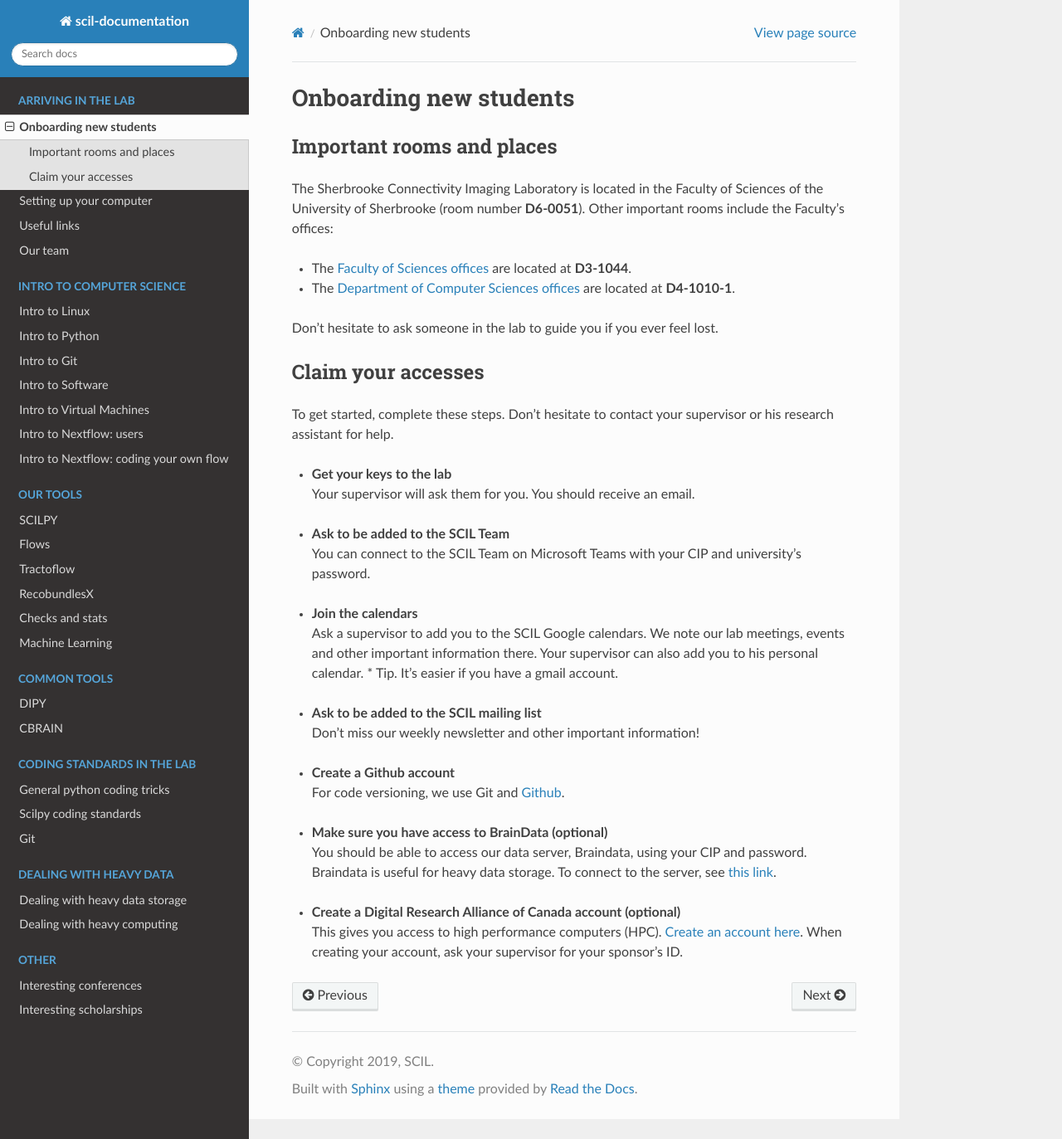
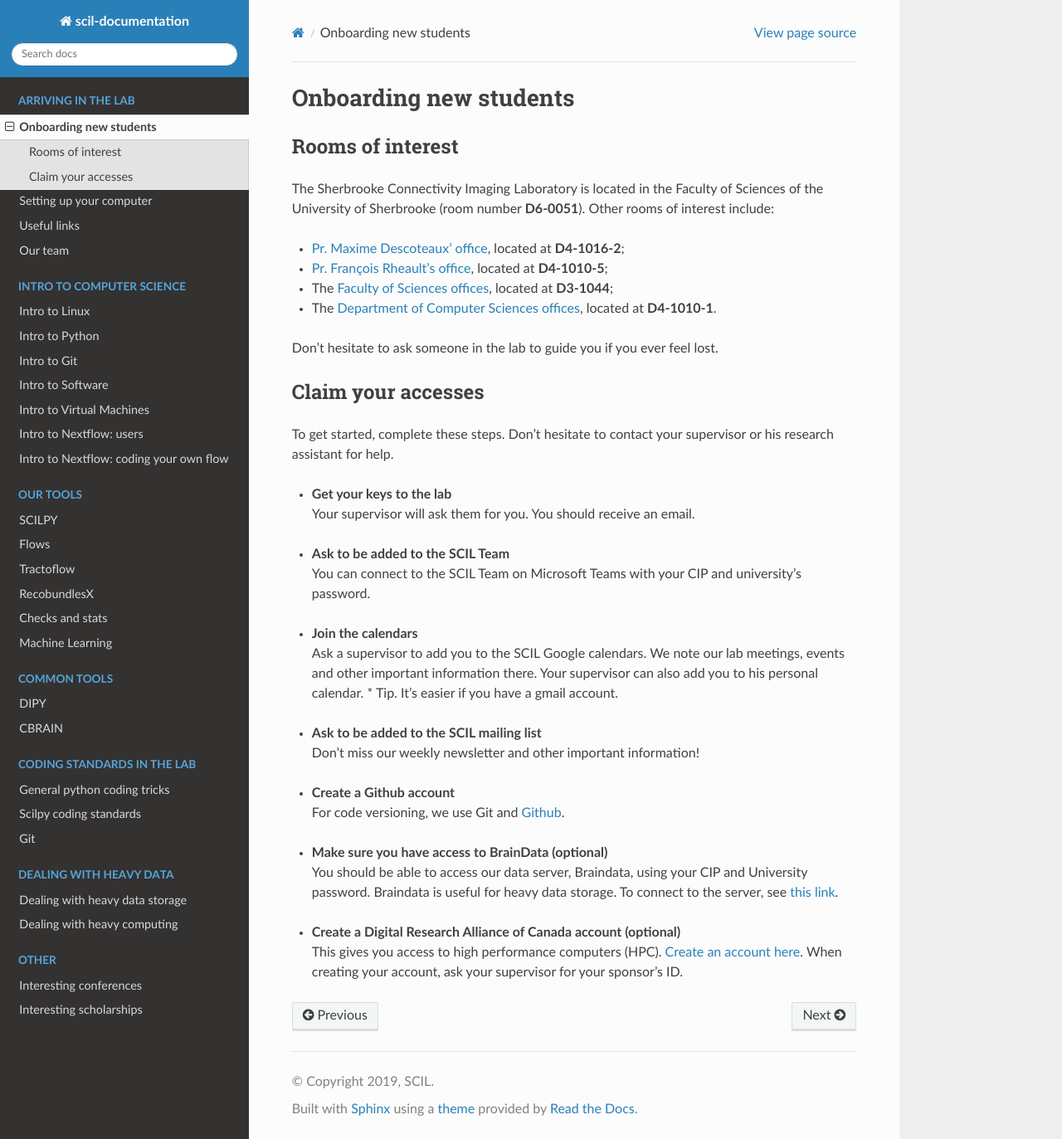
Before and after one commit to scilus/scil-documentation, a Sphinx documentation site: the page built from source/arriving/welcome.rst, in a window 1280 px wide and 1373 px high. Shown: the whole window at 83% size. Built offline with Sphinx 7.4.7 and the Read the Docs theme 2.0.0, drawn with Linux system fonts in a browser that asks for light colours.

Commit message:
Address Phil's comments

```diff
--- a/source/arriving/welcome.rst
+++ b/source/arriving/welcome.rst
@@ -3,12 +3,14 @@
 Onboarding new students
 =======================
 
-Important rooms and places
+Rooms of interest
 """"""""""""""""""""""""""
-The Sherbrooke Connectivity Imaging Laboratory is located in the Faculty of Sciences of the University of Sherbrooke (room number **D6-0051**). Other important rooms include the Faculty’s offices:
+The Sherbrooke Connectivity Imaging Laboratory is located in the Faculty of Sciences of the University of Sherbrooke (room number **D6-0051**). Other rooms of interest include:
 
-* The `Faculty of Sciences offices <https://www.usherbrooke.ca/sciences/nous-joindre>`_ are located at **D3-1044**.
-* The `Department of Computer Sciences offices <https://www.usherbrooke.ca/informatique/nous-joindre>`_ are located at **D4-1010-1**.
+* `Pr. Maxime Descoteaux' office <https://www.usherbrooke.ca/informatique/nous-joindre/personnel/corps-professoral/professeurs/maxime-descoteaux>`_, located at **D4-1016-2**;
+* `Pr. François Rheault's office <https://www.usherbrooke.ca/informatique/nous-joindre/personnel/corps-professoral/professeurs/francois-rheault>`_, located at **D4-1010-5**;
+* The `Faculty of Sciences offices <https://www.usherbrooke.ca/sciences/nous-joindre>`_, located at **D3-1044**;
+* The `Department of Computer Sciences offices <https://www.usherbrooke.ca/informatique/nous-joindre>`_, located at **D4-1010-1**.
 
 Don't hesitate to ask someone in the lab to guide you if you ever feel lost.
 
@@ -33,7 +35,7 @@ To get started, complete these steps. Don't hesitate to contact your supervisor
   | For code versioning, we use Git and `Github <https://github.com/>`_.
 
 * | **Make sure you have access to BrainData (optional)**
-  | You should be able to access our data server, Braindata, using your CIP and password. Braindata is useful for heavy data storage. To connect to the server, see :ref:`this link <ref_heavy_storage>`.
+  | You should be able to access our data server, Braindata, using your CIP and University password. Braindata is useful for heavy data storage. To connect to the server, see :ref:`this link <ref_heavy_storage>`.
 
 * | **Create a Digital Research Alliance of Canada account (optional)**
   | This gives you access to high performance computers (HPC). `Create an account here <https://ccdb.computecanada.ca/security/login>`_. When creating your account, ask your supervisor for your sponsor's ID.
```
